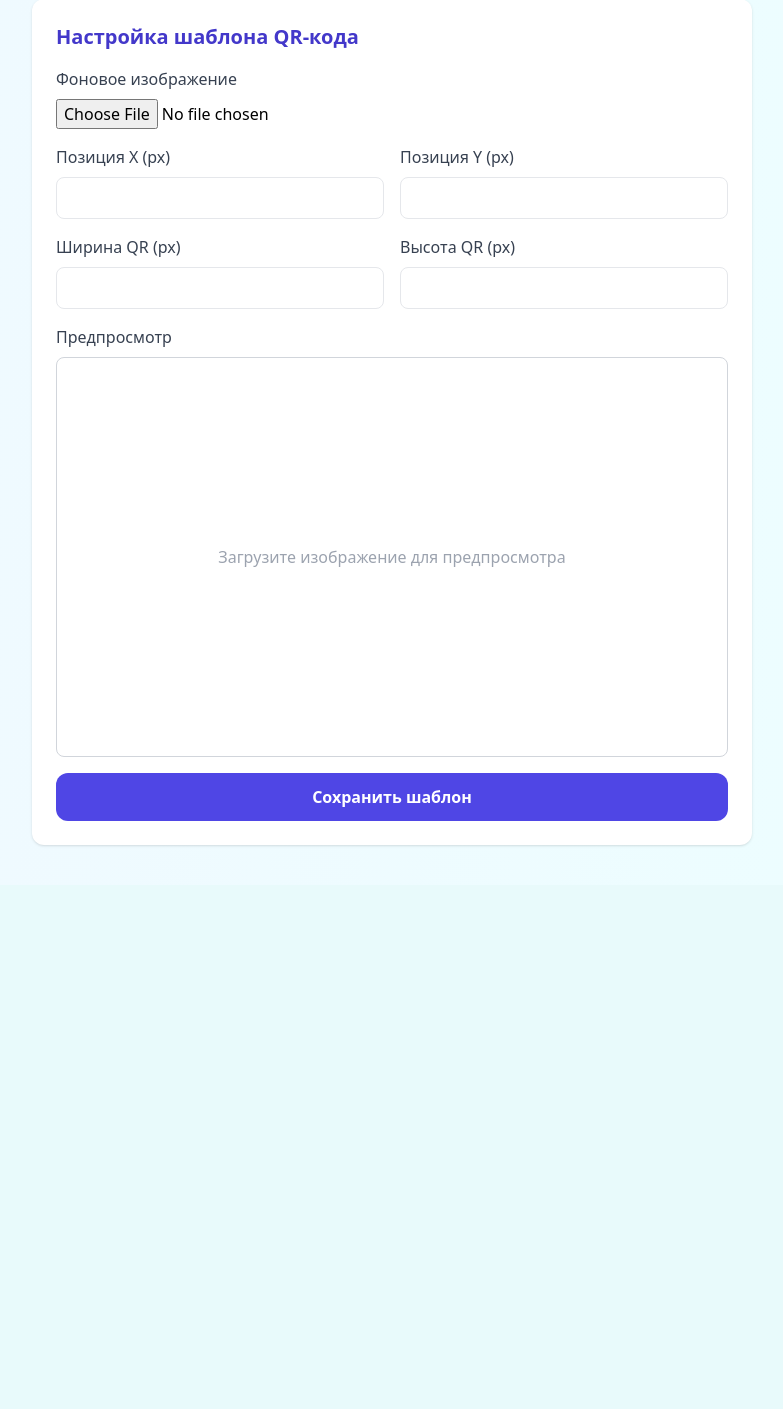
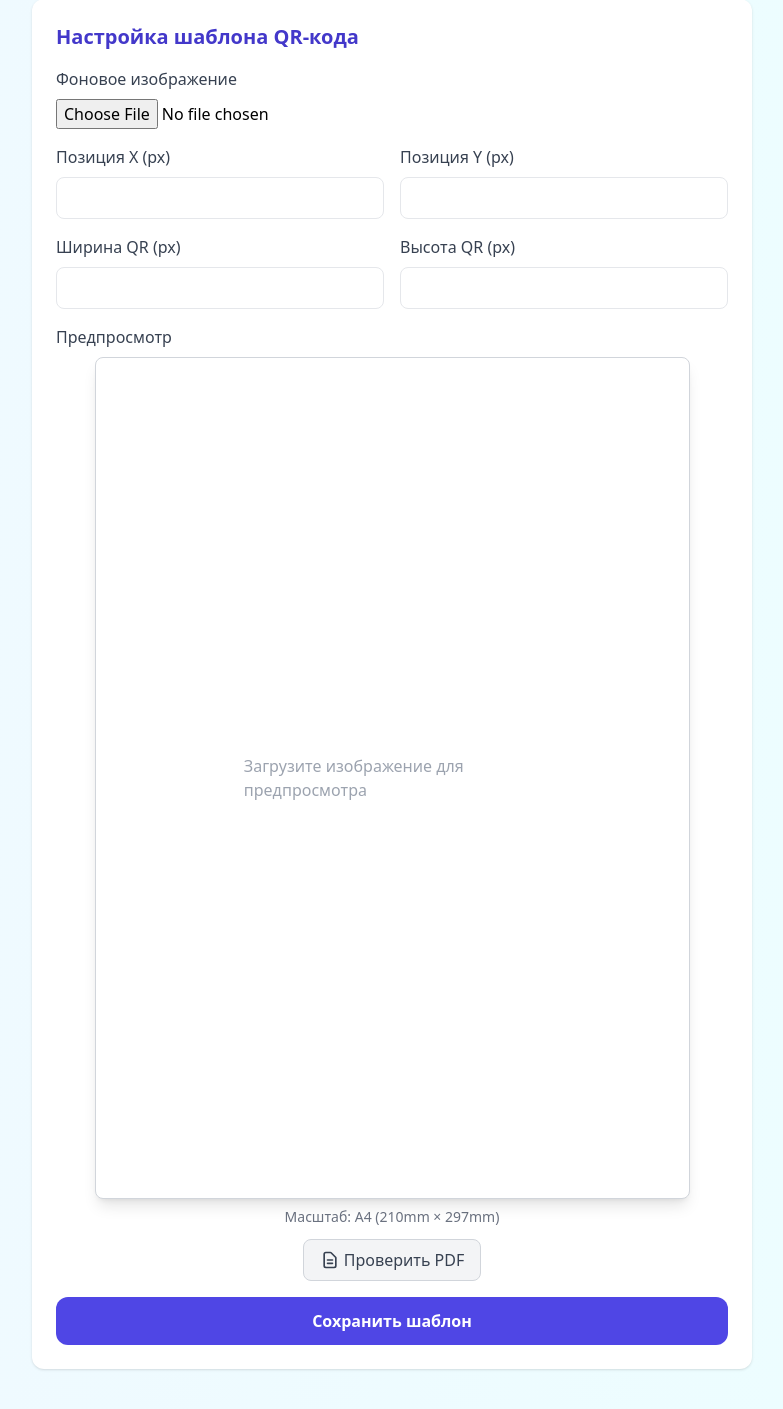
Before and after one commit to Fostonger/travellito, a Python web app: template web/templates/admin/settings.html in a window 1280 px wide. Shown: the part 399-1808 px from the top of the page, without its empty margins (248-1031 px from the left). Before the commit the page ends 1245 px from the top, so only its background shows below. Run offline with Jinja, Linux system fonts and the light colour scheme; the template is opened without the code that fills it, so the values that code supplies are empty; some libraries are stand-ins or nearby versions.

Commit message:
Add test PDF generation functionality in admin panel. Implemented a new endpoint to generate a PDF with the current QR template settings, including error handling for missing templates and import requirements. Enhanced the admin settings UI to include a button for generating the test PDF and updated the QR preview logic to accommodate A4 dimensions and scaling adjustments.

```diff
--- a/web/templates/admin/settings.html
+++ b/web/templates/admin/settings.html
@@ -39,9 +39,34 @@
 
       <div class="mt-4">
         <label class="block mb-2 font-medium text-gray-700">Предпросмотр</label>
-        <div id="qrPreview" class="relative border border-gray-300 rounded-lg min-h-[400px] flex items-center justify-center">
-          <div class="text-gray-400">Загрузите изображение для предпросмотра</div>
-          <div id="qrPlaceholder" class="absolute bg-blue-200 opacity-70 border-2 border-blue-500 hidden"></div>
+        <div class="flex flex-col items-center">
+          <!-- A4 ratio wrapper with appropriate styling -->
+          <div id="qrPreview" class="relative bg-white border border-gray-300 rounded-lg shadow-lg" style="width: 595px; height: 842px; /* A4 at 72dpi */">
+            <div class="text-gray-400 absolute top-1/2 left-1/2 transform -translate-x-1/2 -translate-y-1/2">Загрузите изображение для предпросмотра</div>
+            <!-- QR code placeholder with pattern that looks like a QR code -->
+            <div id="qrPlaceholder" class="absolute hidden">
+              <div class="w-full h-full bg-white border border-gray-400 relative overflow-hidden">
+                <div class="absolute top-0 left-0 w-3/12 h-3/12 border-4 border-black bg-white"></div>
+                <div class="absolute top-0 right-0 w-3/12 h-3/12 border-4 border-black bg-white"></div>
+                <div class="absolute bottom-0 left-0 w-3/12 h-3/12 border-4 border-black bg-white"></div>
+                <div class="absolute top-1/3 left-1/3 w-1/3 h-1/3 bg-black"></div>
+                <!-- Grid pattern -->
+                <div class="grid grid-cols-6 grid-rows-6 w-full h-full">
+                  <div class="border border-gray-400"></div>
+                </div>
+              </div>
+            </div>
+          </div>
+          <div class="mt-2 text-sm text-gray-500">Масштаб: A4 (210mm × 297mm)</div>
+          <!-- Test PDF generation button -->
+          <button type="button" id="testPdfButton" class="mt-3 px-4 py-2 bg-gray-100 text-gray-700 rounded-lg border border-gray-300 hover:bg-gray-200">
+            <span class="flex items-center">
+              <svg xmlns="http://www.w3.org/2000/svg" class="h-5 w-5 mr-1" fill="none" viewBox="0 0 24 24" stroke="currentColor">
+                <path stroke-linecap="round" stroke-linejoin="round" stroke-width="2" d="M9 12h6m-6 4h6m2 5H7a2 2 0 01-2-2V5a2 2 0 012-2h5.586a1 1 0 01.707.293l5.414 5.414a1 1 0 01.293.707V19a2 2 0 01-2 2z" />
+              </svg>
+              Проверить PDF
+            </span>
+          </button>
         </div>
       </div>
 
@@ -84,31 +109,75 @@ function updateQrPreview(imageUrl, x, y, width, height) {
   const previewEl = document.getElementById('qrPreview');
   const placeholderEl = document.getElementById('qrPlaceholder');
 
-  // Clear existing content
-  previewEl.innerHTML = '';
+  // A4 dimensions at 72dpi
+  const a4Width = 595;
+  const a4Height = 842;
+
+  // Clear existing content but keep the placeholder div
+  const placeholderParent = placeholderEl.parentNode;
+  const placeholderText = previewEl.querySelector('.text-gray-400');
+  if (placeholderText) placeholderText.remove();
 
   if (imageUrl) {
     // Create background image
     const img = new Image();
     img.onload = function() {
-      previewEl.style.width = `${img.width}px`;
-      previewEl.style.height = `${img.height}px`;
+      // Calculate scaling to fit the image within A4 bounds while maintaining aspect ratio
+      const imgAspect = img.width / img.height;
+      const a4Aspect = a4Width / a4Height;
+
+      let scaledWidth, scaledHeight;
+
+      if (imgAspect > a4Aspect) {
+        // Image is wider than A4
+        scaledWidth = a4Width;
+        scaledHeight = a4Width / imgAspect;
+      } else {
+        // Image is taller than A4
+        scaledHeight = a4Height;
+        scaledWidth = a4Height * imgAspect;
+      }
+
+      // Center the image if it doesn't fill the entire A4
+      const leftOffset = (a4Width - scaledWidth) / 2;
+      const topOffset = (a4Height - scaledHeight) / 2;
+
+      // Set background image
       previewEl.style.backgroundImage = `url(${imageUrl})`;
-      previewEl.style.backgroundSize = 'contain';
-      previewEl.style.backgroundPosition = 'center';
+      previewEl.style.backgroundSize = `${scaledWidth}px ${scaledHeight}px`;
+      previewEl.style.backgroundPosition = `${leftOffset}px ${topOffset}px`;
       previewEl.style.backgroundRepeat = 'no-repeat';
+
+      // Calculate QR position adjusted for scaling
+      // If the image is scaled, we need to adjust the QR position accordingly
+      const scaleFactorX = scaledWidth / img.width;
+      const scaleFactorY = scaledHeight / img.height;
+
+      const adjustedX = x * scaleFactorX + leftOffset;
+      const adjustedY = y * scaleFactorY + topOffset;
+      const adjustedWidth = width * scaleFactorX;
+      const adjustedHeight = height * scaleFactorY;
 
       // Show QR placement
       placeholderEl.style.display = 'block';
-      placeholderEl.style.width = `${width}px`;
-      placeholderEl.style.height = `${height}px`;
-      placeholderEl.style.left = `${x}px`;
-      placeholderEl.style.top = `${y}px`;
-      previewEl.appendChild(placeholderEl);
+      placeholderEl.style.width = `${adjustedWidth}px`;
+      placeholderEl.style.height = `${adjustedHeight}px`;
+      placeholderEl.style.left = `${adjustedX}px`;
+      placeholderEl.style.top = `${adjustedY}px`;
     };
     img.src = imageUrl;
   } else {
-    previewEl.innerHTML = '<div class="text-gray-400">Загрузите изображение для предпросмотра</div>';
+    // Reset background
+    previewEl.style.backgroundImage = '';
+
+    // Add text placeholder back
+    const textEl = document.createElement('div');
+    textEl.className = 'text-gray-400 absolute top-1/2 left-1/2 transform -translate-x-1/2 -translate-y-1/2';
+    textEl.textContent = 'Загрузите изображение для предпросмотра';
+    previewEl.appendChild(textEl);
+
+    // Hide QR placeholder
+    placeholderEl.style.display = 'none';
   }
 }
 
@@ -164,11 +233,42 @@ document.getElementById('qrTemplateForm').addEventListener('submit', async (e) =
   const res = await fetch('/api/v1/admin/qr-template', {method: 'POST', body: formData});
   if (res.ok) {
     const data = await res.json();
-    updateQrPreview(data.qr_template_url, data.qr_position_x, data.qr_position_y, data.qr_width, data.qr_height);
+    updateQrPreview(data.qr_template_url, data.position_x, data.position_y, data.width, data.height);
     alert('Шаблон QR-кода сохранен');
   } else {
     alert('Ошибка сохранения шаблона');
   }
 });
+
+// Handle test PDF button click
+document.getElementById('testPdfButton').addEventListener('click', async () => {
+  try {
+    // Get the current QR template settings
+    const posX = parseInt(document.querySelector('[name=qr_position_x]').value) || 50;
+    const posY = parseInt(document.querySelector('[name=qr_position_y]').value) || 50;
+    const width = parseInt(document.querySelector('[name=qr_width]').value) || 200;
+    const height = parseInt(document.querySelector('[name=qr_height]').value) || 200;
+
+    // First save the current settings
+    const formData = new FormData();
+    if (document.querySelector('[name=qr_template]').files[0]) {
+      formData.append('qr_template', document.querySelector('[name=qr_template]').files[0]);
+    }
+    formData.append('qr_position_x', posX);
+    formData.append('qr_position_y', posY);
+    formData.append('qr_width', width);
+    formData.append('qr_height', height);
+
+    const saveRes = await fetch('/api/v1/admin/qr-template', {method: 'POST', body: formData});
+    if (!saveRes.ok) {
+      throw new Error('Не удалось сохранить настройки шаблона');
+    }
+
+    // Generate a test PDF with these settings
+    window.open('/api/v1/admin/test-qr-pdf', '_blank');
+  } catch (error) {
+    alert('Ошибка: ' + error.message);
+  }
+});
 </script>
 {% endblock %}
```
Also changed, not shown: web/app/api/v1/endpoints/admin.py (+107 -1 lines).
